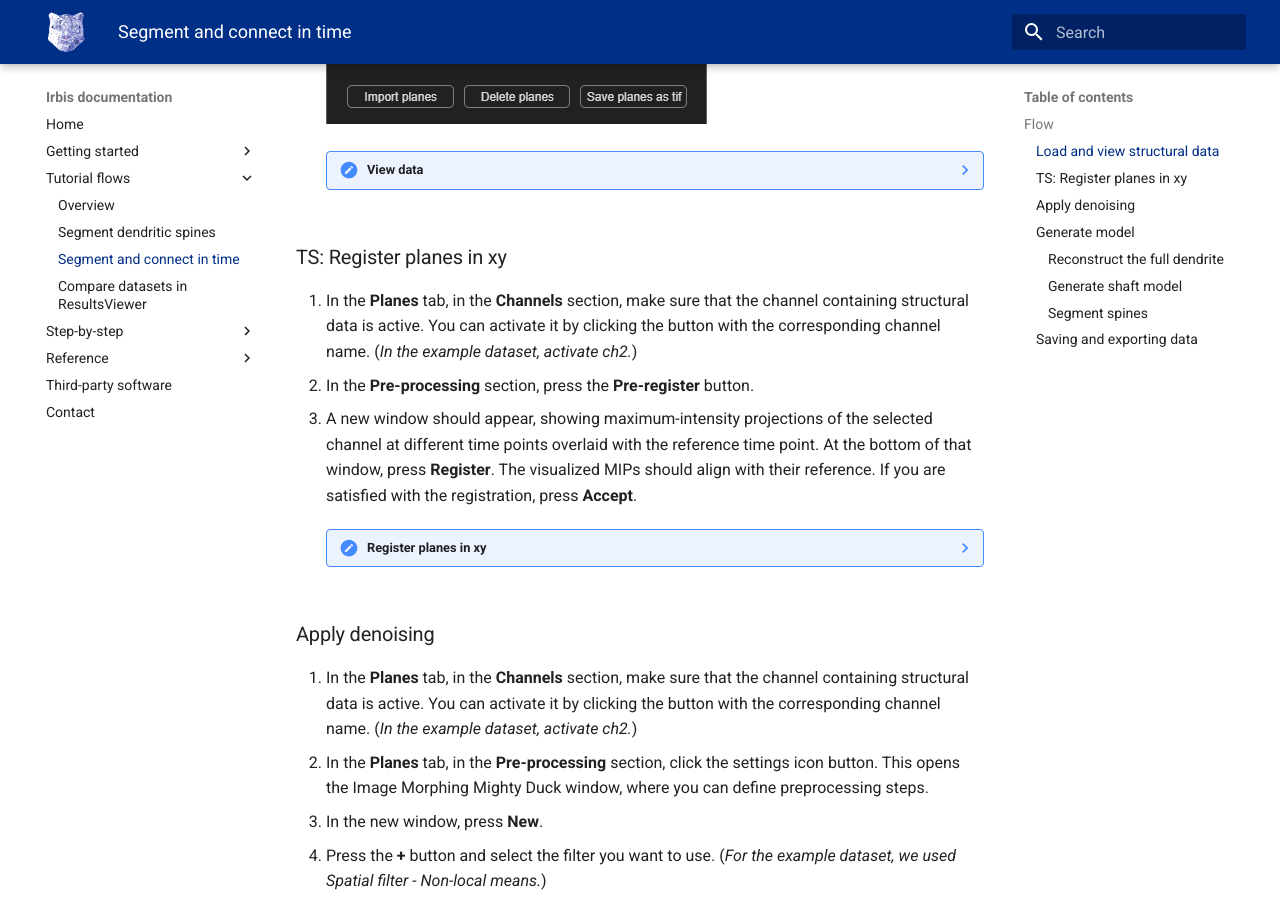
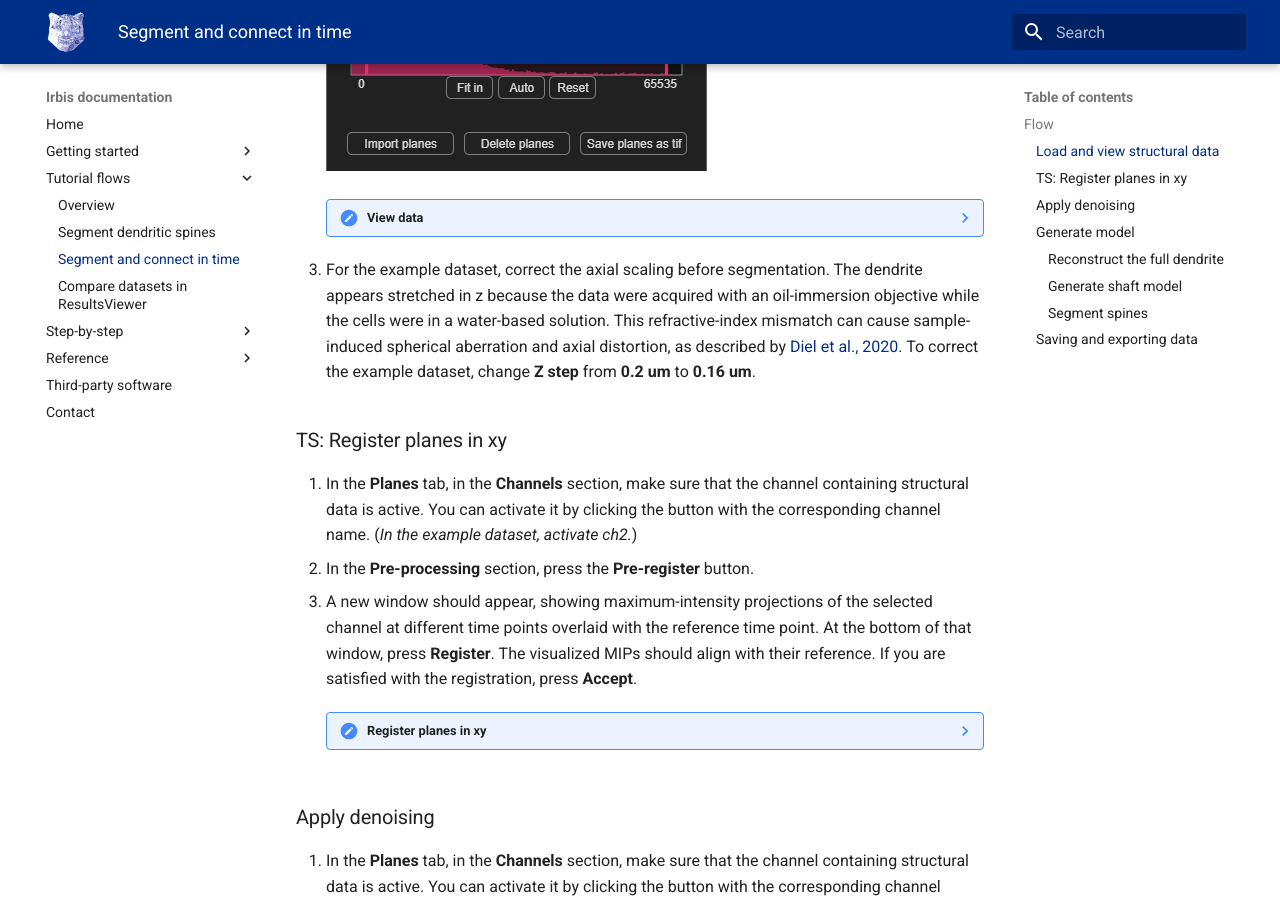
Before and after one commit to microscopy-IEM/Irbis, an MkDocs documentation site: the page built from docs/tutorials/segment-spines-timelapse.md, in a window 1280 px wide and 900 px high, scrolled down 3136 px. Built offline with MkDocs 1.6.1 and Material for MkDocs 9.7.7, drawn with Linux system fonts in a browser that asks for light colours; some of the changed text lies outside the part shown.

Commit message:
docs: added links to example processed .irbis files

```diff
--- a/docs/tutorials/segment-spines-timelapse.md
+++ b/docs/tutorials/segment-spines-timelapse.md
@@ -18,6 +18,7 @@ This is an end-to-end flow for timelapse structural microscopy data. It expands
 
     - Irbis is installed and running.
     - You have a structural microscopy dataset containing a dendrite with visible spines. The example TIFF image can be downloaded [here](https://microscopy.iem.cas.cz/irbis-downloads/control_01_ROI2.tif).
+    - A processed version of the example dataset is available [here](https://microscopy.iem.cas.cz/irbis-downloads/control_01_ROI2_processed.irbis) if you want to compare your result with a finished `.irbis` file.
 
 !!! note "Folded details"
     Folded sections in this tutorial are not separate tutorial steps. They provide additional detailed information from the step-by-step guides.
@@ -44,6 +45,8 @@ This is an end-to-end flow for timelapse structural microscopy data. It expands
     ??? note "View data"
 
         --8<-- "_generated/snippets/step-by-step/planes/view-raw-data.md"
+
+3. For the example dataset, correct the axial scaling before segmentation. The dendrite appears stretched in z because the data were acquired with an oil-immersion objective while the cells were in a water-based solution. This refractive-index mismatch can cause sample-induced spherical aberration and axial distortion, as described by [Diel et al., 2020](https://www.nature.com/articles/s41596-020-0360-2). To correct the example dataset, change **Z step** from **0.2 um** to **0.16 um**.
 
 
 ### TS: Register planes in xy
@@ -134,7 +137,7 @@ This is an end-to-end flow for timelapse structural microscopy data. It expands
 
 1. To separate the spines from the shaft, go to **Model** > **Spines** and open **Spine separation**.
 2. TS: Check the **All time points** checkbox.
-3. Press **Separate spines** and wait for separation to finish.
+3. Press **Separate spines**, click on the shaft you want to use for segmentation and wait for separation to finish.
 
     ![Separated spine objects shown in the visualization panel](../assets/tutorial-segment-spines-spines-visualization.png)
 
--- a/docs/tutorials/segment-spines.md
+++ b/docs/tutorials/segment-spines.md
@@ -16,6 +16,7 @@ This is a simplified end-to-end flow for structural microscopy data.
 
     - Irbis is installed and running.
     - You have a structural microscopy dataset containing a dendrite with visible spines. The example TIFF image can be downloaded [here](https://microscopy.iem.cas.cz/irbis-downloads/control_01_ROI2_ch2_t1.tif).
+    - A processed version of the example dataset is available [here](https://microscopy.iem.cas.cz/irbis-downloads/control_01_ROI2_processed.irbis) if you want to compare your result with a finished `.irbis` file.
 
 !!! note "Folded details"
     Folded sections in this tutorial are not separate tutorial steps. They provide additional detailed information from the step-by-step guides.
@@ -40,9 +41,11 @@ This is a simplified end-to-end flow for structural microscopy data.
 
         --8<-- "_generated/snippets/step-by-step/planes/view-raw-data.md"
 
+3. For the example dataset, correct the axial scaling before segmentation. The dendrite appears stretched in z because the data were acquired with an oil-immersion objective while the cells were in a water-based solution. This refractive-index mismatch can cause sample-induced spherical aberration and axial distortion, as described by [Diel et al., 2020](https://www.nature.com/articles/s41596-020-0360-2). To correct the example dataset, change **Z step** from **0.2 um** to **0.16 um**.
+
 ### Generate model
 
-3. Initialize the model by navigating to the bottom of the **Model** tab and pressing **Create model**. The model-generation controls should appear.
+4. Initialize the model by navigating to the bottom of the **Model** tab and pressing **Create model**. The model-generation controls should appear.
 
     ??? note "Initialize a model structure"
 
@@ -50,7 +53,7 @@ This is a simplified end-to-end flow for structural microscopy data.
 
     ![Full Volume tab with model reconstruction controls](../assets/tutorial-segment-spines-full-volume-tab.png)
 
-4. To generate the full dendrite reconstruction, go to **Model** > **Full** and open **3D reconstruction**. Select the channel you want to reconstruct from the drop-down menu and press **Auto** to find a suitable intensity threshold. Press **Show** to preview the foreground region, which is overlaid in gray on the data in the right panel. When the threshold looks correct, press **Generate 3D** and wait for reconstruction to finish.
+5. To generate the full dendrite reconstruction, go to **Model** > **Full** and open **3D reconstruction**. Select the channel you want to reconstruct from the drop-down menu (*ch1 for the example dataset*) and press **Auto** to find a suitable intensity threshold. Press **Show** to preview the foreground region, which is overlaid in gray on the data in the right panel. When the threshold looks correct, press **Generate 3D** and wait for reconstruction to finish. (*For the example dataset, we used a threshold of 1100.*)
 
     ![Detailed 3D reconstruction panel](../assets/tutorial-segment-spines-reconstruction-panel.png)
 
@@ -82,7 +85,7 @@ This is a simplified end-to-end flow for structural microscopy data.
 
         --8<-- "_generated/snippets/step-by-step/model/generate-shaft.md"
 
-8. The shaft model should cover the dendrite centre and wrap tightly around it without covering too much of the spines. If it is too thin or too thick, adjust its thickness with the **Expansion** slider.
+9. The shaft model should cover the dendrite centre and wrap tightly around it without covering too much of the spines. If it is too thin or too thick, adjust its thickness with the **Expansion** slider. (*For the example dataset, we used an expansion of 1.3.*)
 
     ![Generated shaft shown with the dendrite reconstruction](../assets/tutorial-segment-spines-shaft-visualization.png)
 
@@ -90,7 +93,7 @@ This is a simplified end-to-end flow for structural microscopy data.
 
 ![Spines tab with spine separation controls](../assets/tutorial-segment-spines-spines-tab.png)
 
-9. To separate the spines from the shaft, go to **Model** > **Spines** and open **Spine separation**. Press **Separate spines** and wait for separation to finish.
+10. To separate the spines from the shaft, go to **Model** > **Spines** and open **Spine separation**. Press **Separate spines**, click on the shaft you want to use for segmentation and wait for separation to finish.
 
     ![Separated spine objects shown in the visualization panel](../assets/tutorial-segment-spines-spines-visualization.png)
 
@@ -98,7 +101,7 @@ This is a simplified end-to-end flow for structural microscopy data.
 
         --8<-- "_generated/snippets/step-by-step/model/separate-spines.md"
 
-10. Review the separated spines. Use **Show base points** to visualize where spines are connected to the shaft. If there are spines merged together, left-click them in the right panel, right-click to open the context menu and select **Single: Suggest division plane**. A cutting tool appears; move it by dragging the tip points and rotate it by dragging the circles. When the cutting plane is positioned correctly, press Enter to finish the cut. (If you have a dataset with more time points, use **Find cuts** to search for candidate cuts. This tool looks for spines that are connected in one time point but separated in another, then uses that information to place the gizmo.)
+11. Review the separated spines. Use **Show base points** to visualize where spines are connected to the shaft. If there are spines merged together, left-click them in the right panel, right-click to open the context menu and select **Single: Suggest division plane**. A cutting tool appears; move it by dragging the tip points and rotate it by dragging the circles. When the cutting plane is positioned correctly, press Enter to finish the cut. (If you have a dataset with more time points, use **Find cuts** to search for candidate cuts. This tool looks for spines that are connected in one time point but separated in another, then uses that information to place the gizmo.)
 
     ![Manual spine editing options](../assets/segment-spines-manual-spine-editing-panel.png)
 
```
Also changed, not shown: other parts of docs/tutorials/segment-spines.md (+6 -6 lines).
